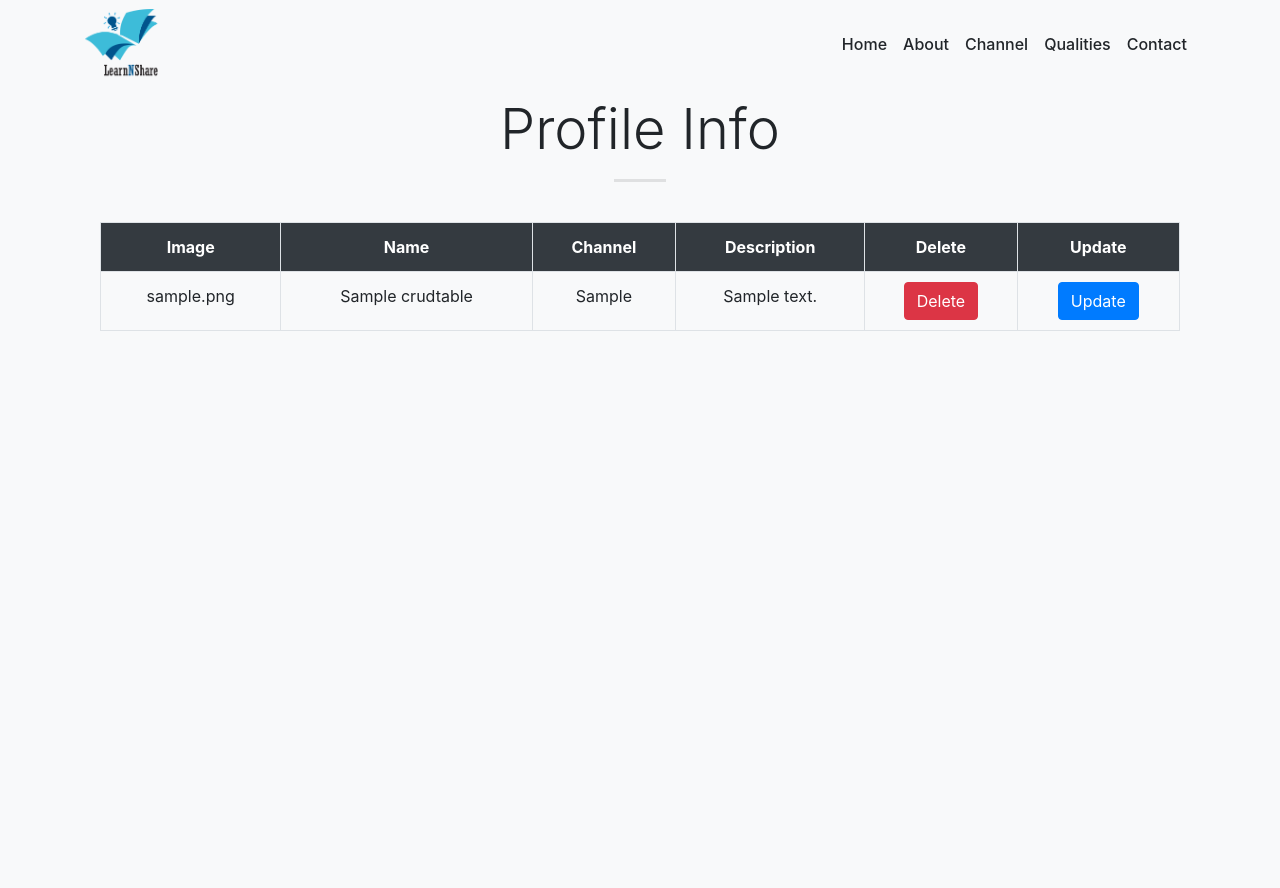
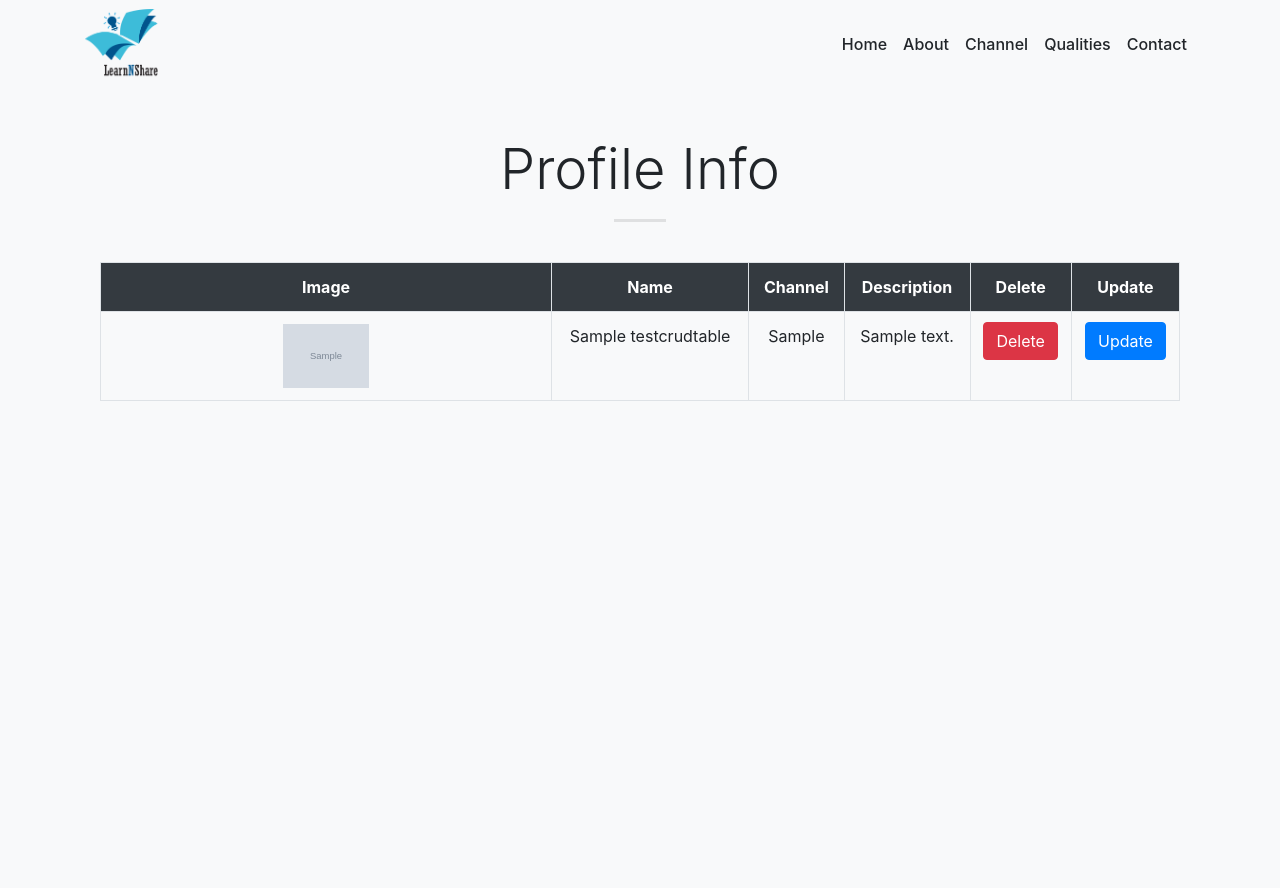
Before and after one commit to Sisamgtm07/Project-PhaseIV, a PHP site: page /php/display.php in a window 1280 px wide. Before the commit the page ends 331 px from the top, so only its background shows below. Run offline with PHP 8.4, Linux system fonts and the light colour scheme; tables that the repository leaves empty or names only in its code hold one stand-in row (values such as "Sample post"); grey boxes marked "Sample" are stand-in pictures; some libraries are stand-ins or nearby versions.

Commit message:
CRUD operation for display

```diff
--- a/php/display.php
+++ b/php/display.php
@@ -29,7 +29,7 @@
 </head>
 <body>
  <!--Navigation Menu-->
-   <nav class="navbar navbar-expand-lg navbar-light fixed-top py-1 " id="mainNav">
+   <nav class="navbar navbar-expand-lg navbar-light bg-light py-1 " id="mainNav">
         <div class="container">
             <a class="navbar-brand js-scroll-trigger" href="../index.html">
                 <img src="../img/logo.png" alt="Logo">
@@ -55,7 +55,7 @@
  <div class="container">
  <div class="col-lg-12">
  <br><br>
- <h1 class=" display-4 text-center mt-5" > Profile Info </h1>
+ <h1 class=" display-4 text-center" > Profile Info </h1>
  <hr class=" divider mx-auto" />
  <br>
  <table  id="tabledata" class=" table table-striped table-hover table-bordered">
@@ -73,14 +73,14 @@
  <?php
 
  include 'conn.php';
- $q = "select * from crudtable ";
+ $q = "select * from testcrudtable ";
 
  $query = mysqli_query($con,$q);
 
  while($res = mysqli_fetch_array($query)){
  ?>
  <tr class="text-center">
- <td> <?php echo $res['image'];  ?> </td>
+ <td><img src="../images/<?php echo $res['image'];?>" style="width:20%"></td>
  <td> <?php echo $res['name'];  ?> </td>
  <td> <?php echo $res['channel'];  ?> </td>
  <td> <?php echo $res['description'];  ?> </td>
```
